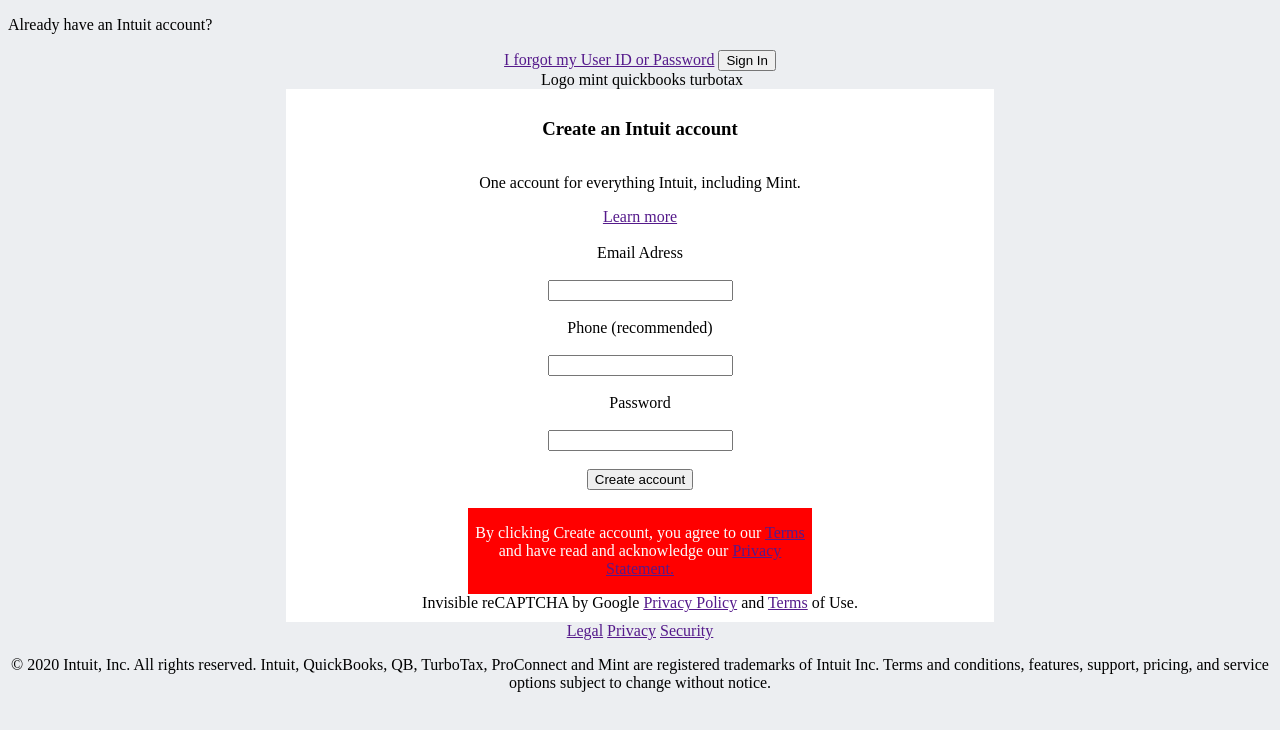
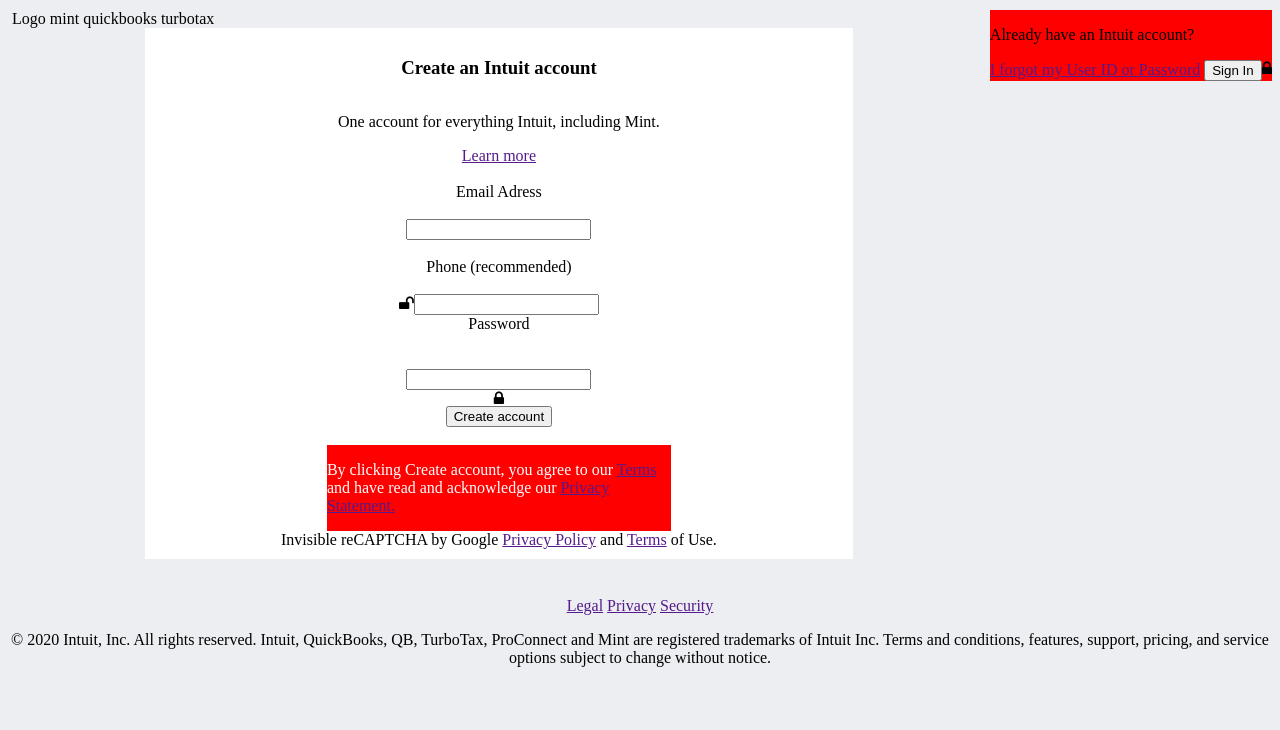
Before and after one commit to Ferm0494/HTMLForms, a plain HTML site: page index.html in a window 1280 px wide. Drawn offline with Linux system fonts and the light colour scheme.

Commit message:
adding icons and change the position of header and footer

```diff
--- a/assets/stylesheet/index.css
+++ b/assets/stylesheet/index.css
@@ -1,7 +1,22 @@
+header {
+    float: right;
+    background-color: red;
+
+}
+
 body {
     background-color: #ECEEF1;
+
+
+}
+
+footer{
     text-align: center;
+    margin-top: 3%;
 }
+ i {
+     float: right;
+ }
 
 h3,
 p {
@@ -27,6 +42,11 @@ p {
     justify-content: center;
     align-items: center;
     flex-direction: column;
+
+}
+
+.logo {
+    margin-top: 10px;
 }
 
 #policy {
--- a/index.html
+++ b/index.html
@@ -5,6 +5,7 @@
     <meta charset="UTF-8">
     <meta name="viewport" content="width=device-width, initial-scale=1.0">
     <meta http-equiv="X-UA-Compatible" content="ie=edge">
+    <link rel="stylesheet" href="https://cdnjs.cloudflare.com/ajax/libs/font-awesome/4.7.0/css/font-awesome.min.css">
     <title>Intuit Clone</title>
     <link rel="stylesheet" href="./assets/stylesheet/index.css" type="text/css">
 </head>
@@ -23,7 +24,7 @@
     </header>
 
 
-    <div>
+    <div class="logo">
         <img> <span>Logo</span>
         <span>mint</span>
         <span>quickbooks</span>
@@ -39,10 +40,11 @@
         <label>Email Adress</label> <br>
         <input type="email" value=""> <br>
         <label>Phone (recommended)</label> <br>
-        <input type="tel" value=""> <br>
+        <i class="fa fa-unlock" aria-hidden="true"><input type="tel" value=""></i>
         <label>Password</label> <br>
 
-        <input type="password" value=""> <br>
+         <br>
+         <input type="password" value="">
         <i class="fa fa-lock" aria-hidden="true"></i>
 
         <input type="button" value="Create account"><br>
```
